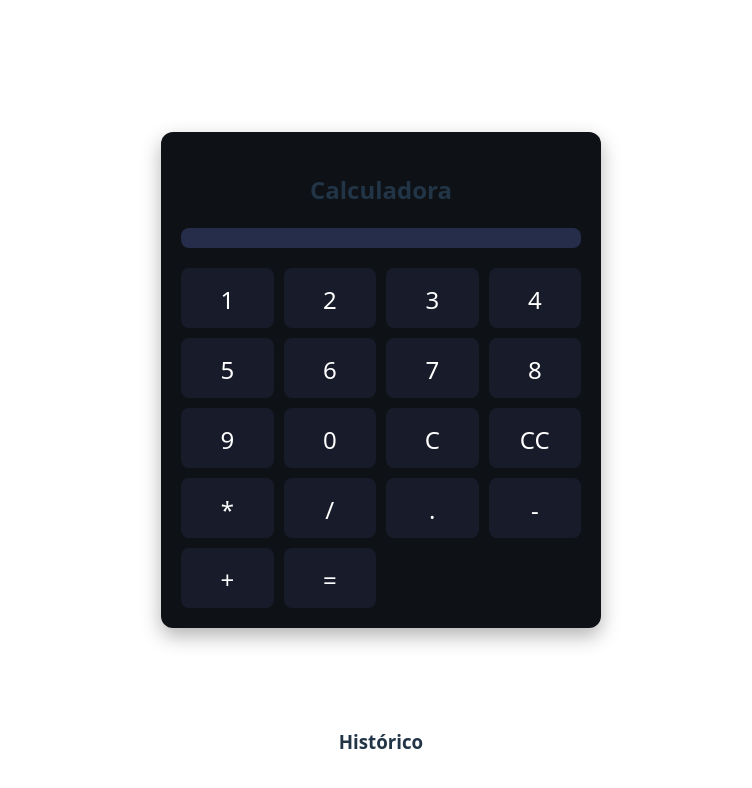
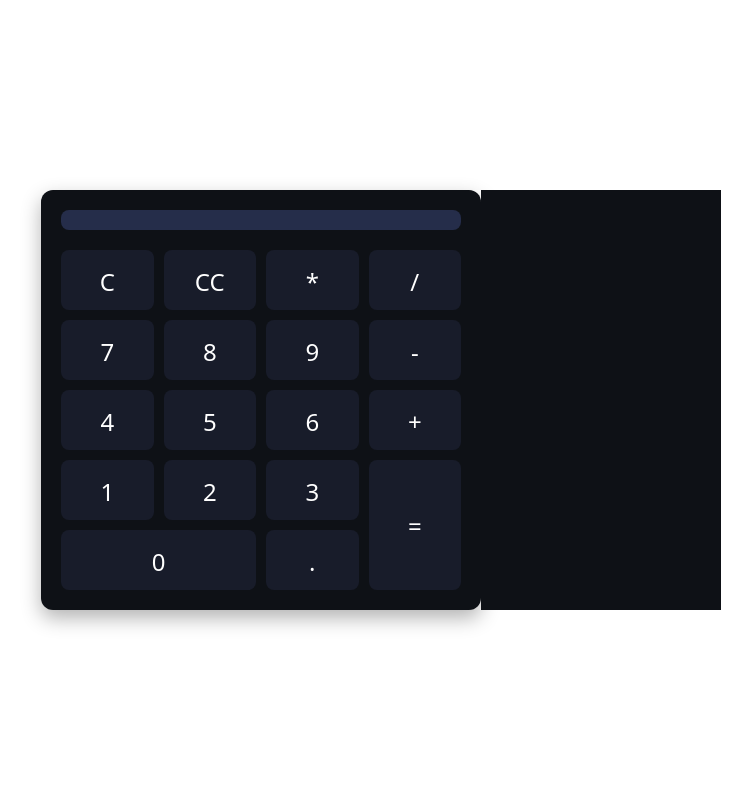
Before and after one commit to sakikout/Calculadora-TS, a React (Vite) app in the folder calculadora-ts/: page / in a window 1280 px wide. Shown: the top 788 px of the page, without its empty margins (259-1011 px from the left). Built offline with nearby package versions, Linux system fonts and the light colour scheme.

Commit message:
Fix buttons layout and add if clauses to handleInput

```diff
--- a/calculadora-ts/src/components/Calculator.tsx
+++ b/calculadora-ts/src/components/Calculator.tsx
@@ -1,4 +1,4 @@
-import { CalculatorContainer, Display, ButtonGrid, Button } from './styles';
+import { CalculatorContainer, Display, ButtonGrid, Button, Grid, HistoryContainer, HistoryTitle } from './styles';
 import { useInput } from '../contexts/InputContext';
 import { useState } from 'react';
 
@@ -16,14 +16,56 @@ export default function Calculator() {
     history,
   } = useInput();
 
+  const buttons = [
+  'C', 'CC', '*', '/',
+  '7', '8', '9', '-',
+  '4', '5', '6', '+',
+  '1', '2', '3', '=',
+  '0', '.'
+  ];
+
+  const specialSpans: Record<string, { col?: number; row?: number }> = {
+    '0': { col: 2 },
+    '=': { row: 2 },
+  };
+
   const [display, setDisplay] = useState('');
 
   const handleInput = (value: string) => {
+
     if (!operator) {
+      if (value === '.' && firstNumber === '') {
+        addFirstNumber('0.');
+        setDisplay('0.');
+        return;
+      }
+
+      if (value === '0' && (firstNumber === '0' || firstNumber === '')) {
+        addFirstNumber('0');
+        setDisplay('0');
+        return;
+      }
+
+      if (value === '.' && firstNumber.includes('.')) return;
+
       const newVal = firstNumber + value;
       addFirstNumber(newVal);
       setDisplay(newVal);
     } else {
+      if (value === '.' && secondNumber === '') {
+        addSecondNumber('0.');
+        setDisplay(firstNumber + ' ' + operator + '0.');
+        return;
+      }
+
+    if (value === '0' && (secondNumber === '0' || secondNumber === '')) {
+      addSecondNumber('0');
+      setDisplay(firstNumber + ' ' + operator + ' 0');
+      return;
+    }
+
+    if (value === '.' && secondNumber.includes('.')) return;
+
       const newVal = secondNumber + value;
       addSecondNumber(newVal);
       setDisplay(firstNumber + ' ' + operator + ' ' + newVal);
@@ -71,33 +113,47 @@ export default function Calculator() {
     setDisplay('');
   };
 
+  const clearEntries = () => {
+    clearHistory();
+    clear();
+  };
+
   return (
     <>
+    <Grid>
     <CalculatorContainer>
-      <h2>Calculadora</h2>
       <Display>{display}</Display>
-      <ButtonGrid>
-        {[1,2,3,4,5,6,7,8,9,0].map((n) => (
-          <Button key={n} onClick={() => handleInput(String(n))}>{n}</Button>
-        ))}
-        <Button onClick={clear}>C</Button>
-        <Button onClick={clearHistory}>CC</Button>
-        <Button onClick={() => handleOperator('*')}>*</Button>
-        <Button onClick={() => handleOperator('/')}>/</Button>
-        <Button onClick={() => handleInput('.')}>.</Button>
-        <Button onClick={() => handleOperator('-')}>-</Button>
-        <Button onClick={() => handleOperator('+')}>+</Button>
-        <Button onClick={calculate}>=</Button>
-      </ButtonGrid>
+    <ButtonGrid>
+    {buttons.map((btn, index) => {
+      const span = specialSpans[btn] || {};
+        return (
+          <Button
+            key={index}
+            $colSpan={span.col}
+            $rowSpan={span.row}
+            onClick={() => {
+                if (btn === '') return;
+                else if (btn === 'C') clear();
+                else if (btn === 'CC') clearEntries();
+                else if (btn === '=') calculate();
+                else if (['+', '-', '*', '/'].includes(btn)) handleOperator(btn);
+                else handleInput(btn);
+           }}
+          >
+          {btn}
+        </Button>
+      );
+    })}
+    </ButtonGrid>
     </CalculatorContainer>
-    <div>
-      <h3>Histórico</h3>
-      <ul>
+    <HistoryContainer>
+      <HistoryTitle>
         {history.map((entry, index) => (
           <li key={index}>{entry}</li>
         ))}
-      </ul>
-      </div>
+      </HistoryTitle>
+      </HistoryContainer>
+      </Grid>
     </>
   );
 }
```
